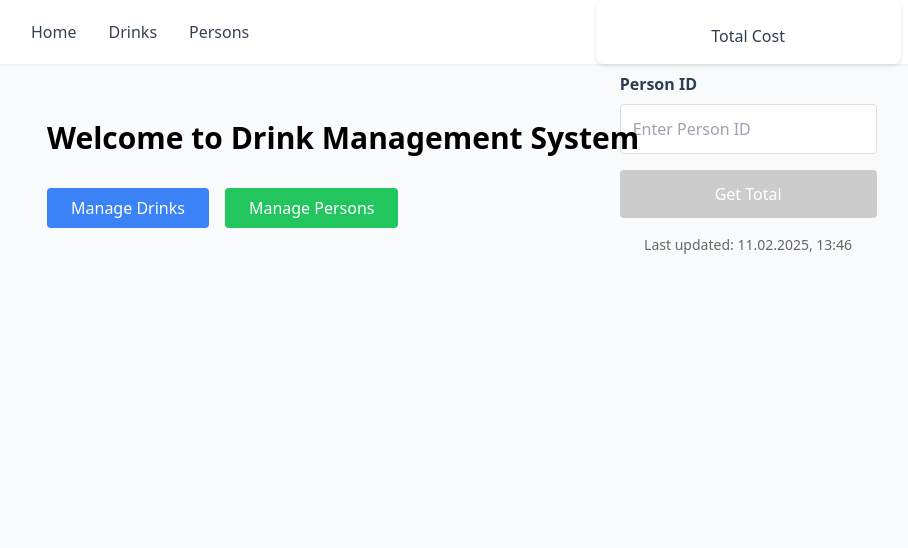
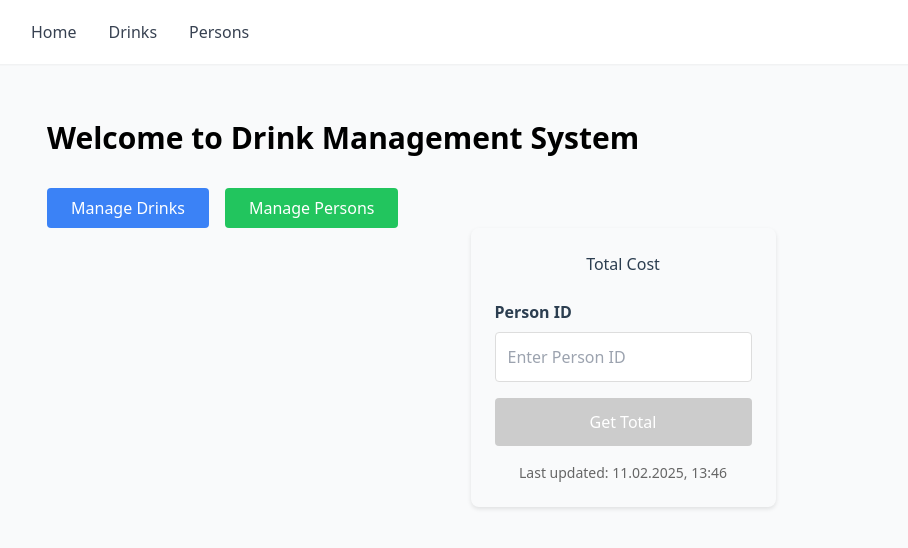
Before and after one commit to C-Side/DrinksCostCalculator-frontend, a Vue app: page / in a window 1280 px wide. Shown: the top 548 px of the page, without its empty margins (17-925 px from the left). Built offline with nearby package versions, Linux system fonts and the light colour scheme; the HTML template or start-up script is replaced by a standard one.

Commit message:
trying to deploy a prod build with the backend url set correctly

```diff
--- a/src/App.vue
+++ b/src/App.vue
@@ -23,7 +23,6 @@
               Persons
             </RouterLink>
           </div>
-          <TotalCost />
         </div>
       </div>
     </nav>
@@ -35,10 +34,8 @@
 </template>
 
 <script lang="ts">
-import TotalCost from '@/components/TotalCost.vue'
 
 export default {
-  name: 'App',
-  components: { TotalCost }
+  name: 'App'
 }
 </script>
--- a/src/views/HomeView.vue
+++ b/src/views/HomeView.vue
@@ -15,5 +15,11 @@
         Manage Persons
       </router-link>
     </div>
+    <div class="flex gap-4">
+      <TotalCost />
+    </div>
   </div>
 </template>
+<script setup lang="ts">
+import TotalCost from '@/components/TotalCost.vue'
+</script>
--- a/vite.config.ts
+++ b/vite.config.ts
@@ -5,9 +5,11 @@ import vue from '@vitejs/plugin-vue'
 import vueJsx from '@vitejs/plugin-vue-jsx'
 import vueDevTools from 'vite-plugin-vue-devtools'
 
-// https://vite.dev/config/
 export default defineConfig({
   plugins: [vue(), vueJsx(), vueDevTools()],
+  build: {
+    outDir: 'dist',
+  },
   server: {
     proxy: {
       '/api': {
```
Also changed, not shown: 1 other file (tests, documents, lock files or other folders).
